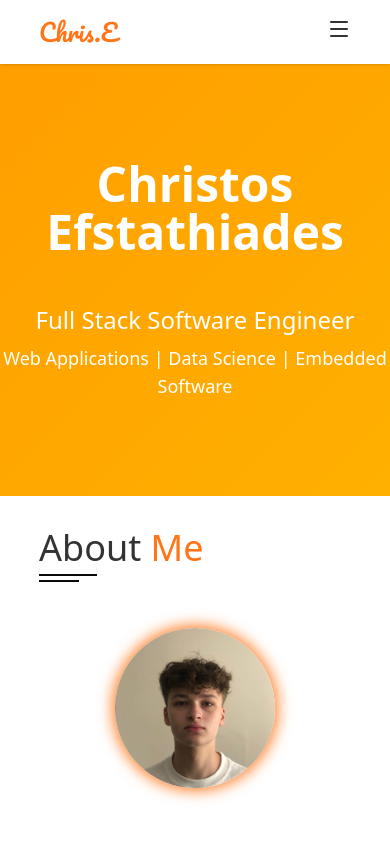
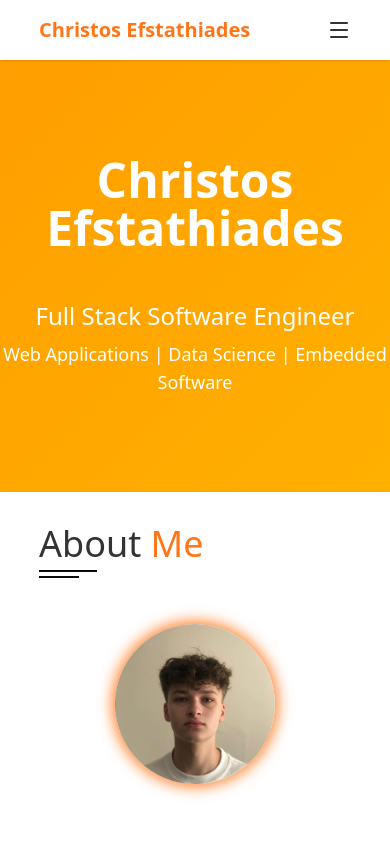
Before and after one commit to ChristosEfstathiades/Portfolio, a React (Vite) app: page / in a window 390 px wide. Shown: the top 844 px of the page. Built offline with nearby package versions, Linux system fonts and the light colour scheme.

Commit message:
font change

```diff
--- a/index.html
+++ b/index.html
@@ -3,25 +3,6 @@
     <head>
         <meta charset="UTF-8" />
         <meta name="viewport" content="width=device-width, initial-scale=1.0" />
-        <link
-            rel="preload"
-            href="https://fonts.googleapis.com/css?family=Pacifico&amp;display=swap"
-            as="style"
-        />
-
-        <!-- Load it non-blocking -->
-        <link
-            href="https://fonts.googleapis.com/css?family=Pacifico&amp;display=swap"
-            rel="stylesheet"
-            media="print"
-            onload="this.media='all'"
-        />
-        <noscript>
-            <link
-                href="https://fonts.googleapis.com/css?family=Pacifico&amp;display=swap"
-                rel="stylesheet"
-            />
-        </noscript>
         <meta
             name="description"
             content="Software Engineer with experience in fullstack development"
--- a/src/components/layouts/navigation.tsx
+++ b/src/components/layouts/navigation.tsx
@@ -17,9 +17,9 @@ export default function Navigation() {
             <div className="max-w-[80%] mx-auto flex justify-between items-center">
                 <a
                     href="#"
-                    className="text-orange-primary text-2xl font-cursive"
+                    className="text-orange-primary font-semibold text-xl sm:text-2xl"
                 >
-                    Chris.E
+                    Christos Efstathiades
                 </a>
                 <nav>
                     <ul className="sm:flex space-x-4 hidden sm:items-center">
@@ -37,7 +37,7 @@ export default function Navigation() {
                             <DarkMode />
                         </li>
                     </ul>
-                    <div className="sm:hidden">
+                    <div className="sm:hidden flex items-center">
                         <Sheet>
                             <SheetTrigger className="cursor-pointer">
                                 <Menu />
--- a/src/index.css
+++ b/src/index.css
@@ -38,7 +38,6 @@
 
 @theme {
     --color-orange-primary: rgb(255, 117, 24);
-    --font-cursive: "Pacifico", cursive;
 }
 
 @theme inline {
```
